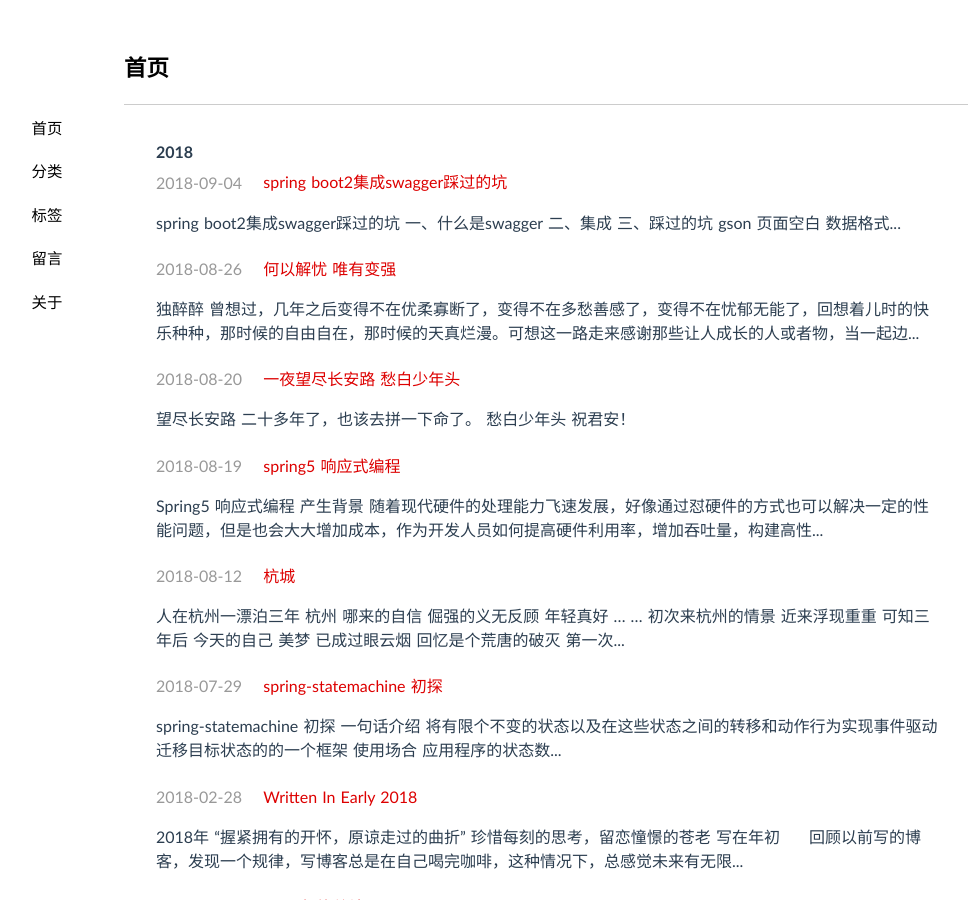
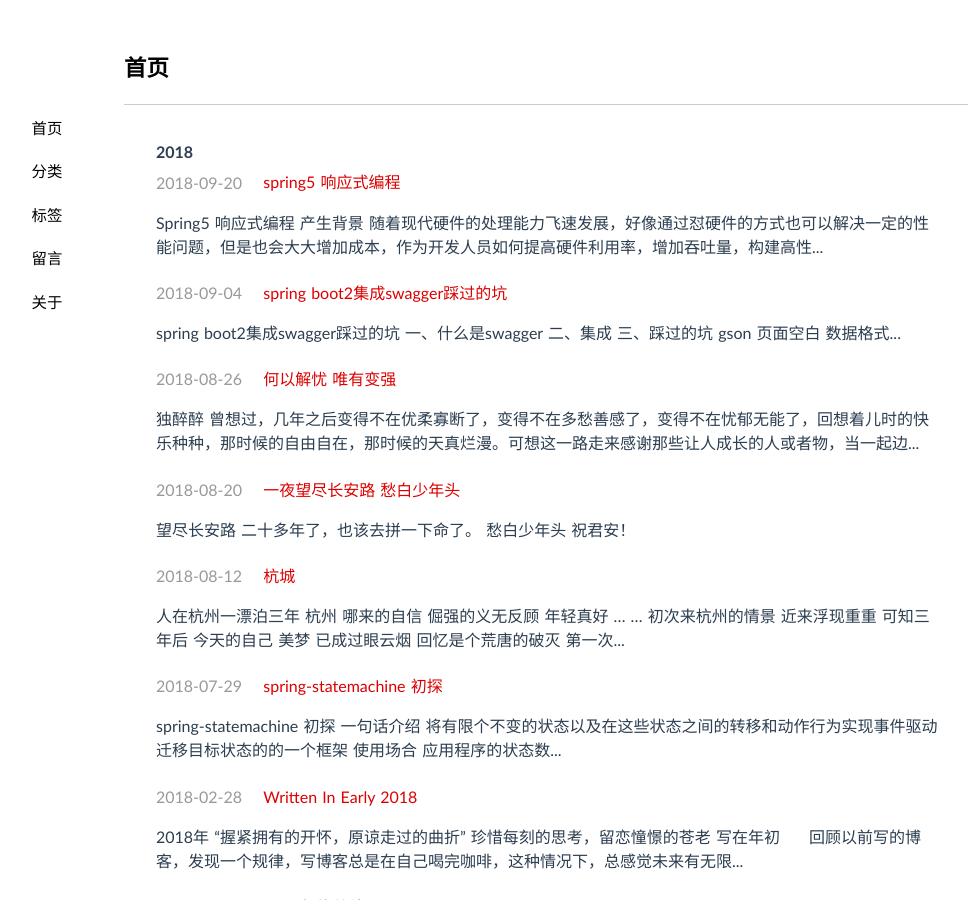
Before and after one commit to jeizas/jeizas.github.io, a Jekyll site: the page built from index.html, in a window 1280 px wide and 900 px high. Shown: the whole window, without its empty margins (91-1059 px from the left). Built offline with Jekyll 4.4.1, drawn with Linux system fonts in a browser that asks for light colours; nearby versions of some CDN libraries; the list of posts is cut into pages by our own code; comment, search, counter and statistics services are not loaded.

Commit message:
修改：时间问题

```diff
--- a/_posts/2018-09-20-spring_reactor.md
+++ b/_posts/2018-09-20-spring_reactor.md
@@ -1,7 +1,7 @@
 ---
 layout: post
 title: "spring5 响应式编程"
-date: 2018-08-19 03:10
+date: 2018-09-20 03:10
 categories: [skill]
 tags: java
 ---
```
